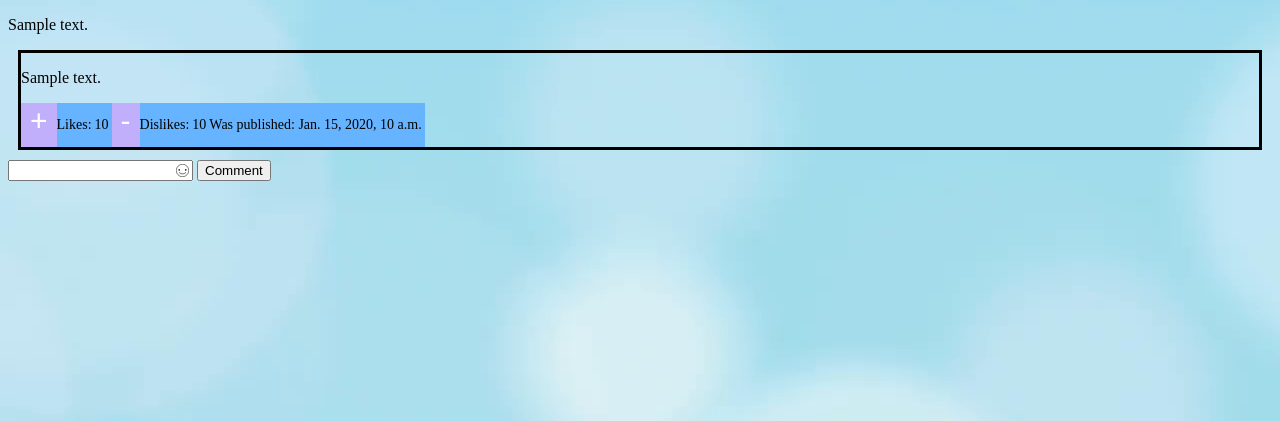
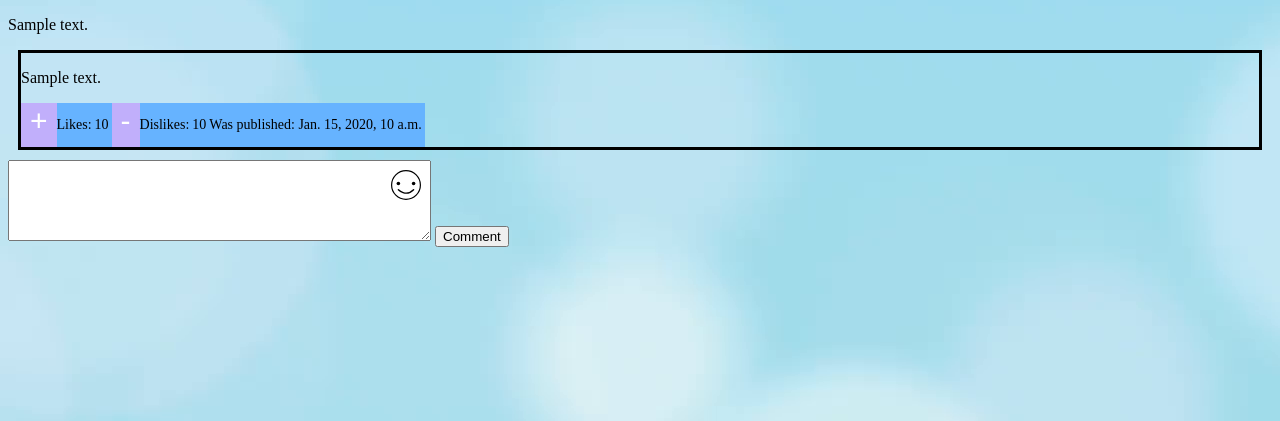
Before and after one commit to altazur/blog, a Django app: template blog/blogapp/templates/blogapp/post.html in a window 1280 px wide. Shown: the part 106-527 px from the top of the page. Run offline with Django 3.2, Linux system fonts and the light colour scheme; a user stored in the database is signed in; tables that the repository leaves empty hold one stand-in row (values such as "Sample post"); the template is opened without the code that fills it: values that come from a table or form of the project are taken from there, most other values are stand-ins (such as "Sample title", 1, 10 or a date in 2020); data that the repository does not hold is empty; some libraries are stand-ins or nearby versions.

Commit message:
Change comment field text type element

```diff
--- a/blog/blogapp/templates/blogapp/post.html
+++ b/blog/blogapp/templates/blogapp/post.html
@@ -49,7 +49,8 @@
 <div class="comment_create">
 	<form method="post">
 		{% csrf_token %}
-		<input type="text" maxlength="256"  name="input_text" class="emoji">
+		<!--<input type="text" maxlength="256"  name="input_text" class="emoji">--!>
+		<textarea maxlength="256" name="input_text" class="emoji" rows="5" cols="50"/></textarea>
 		<input type="submit" value="Comment">
 	</form>
 </div>
```
